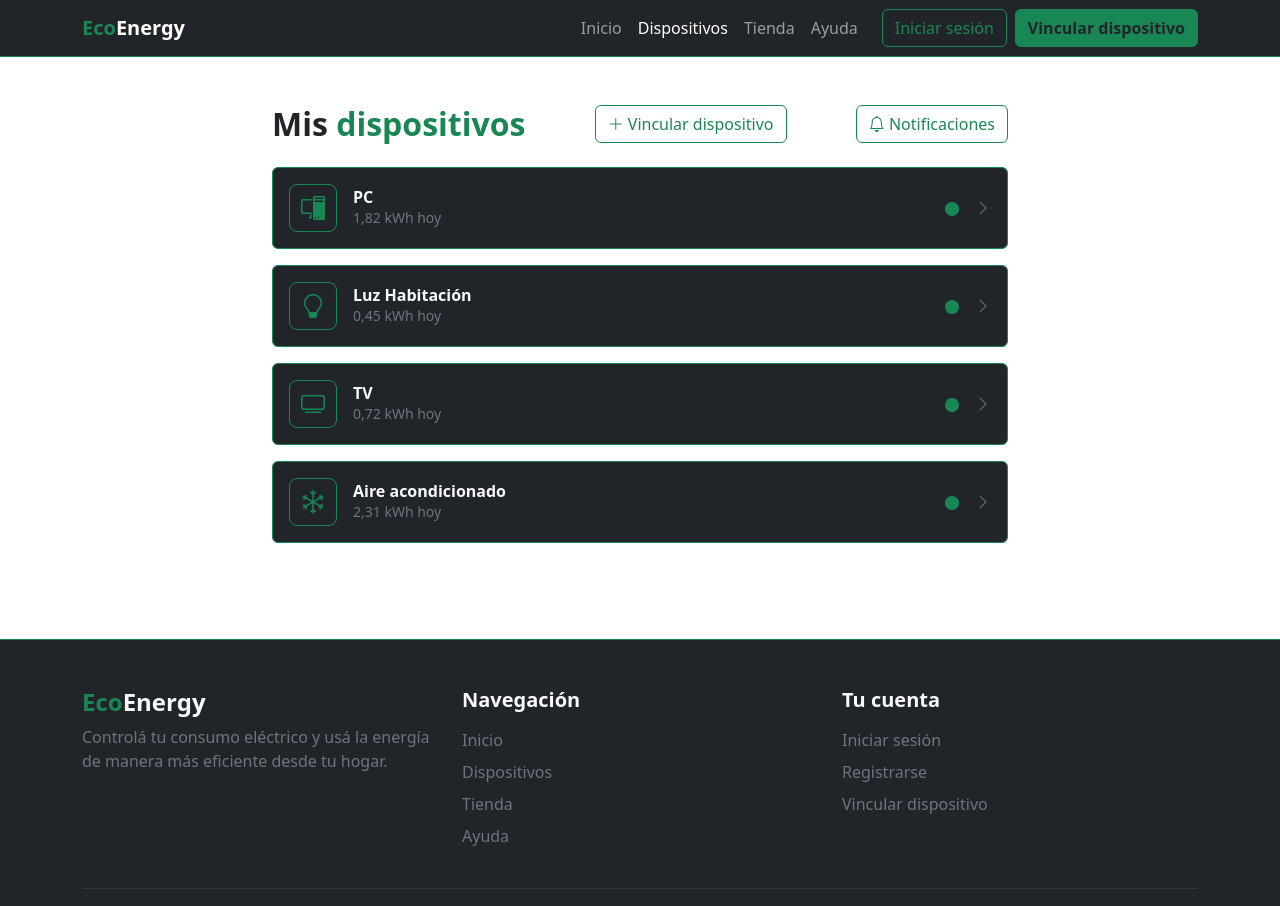
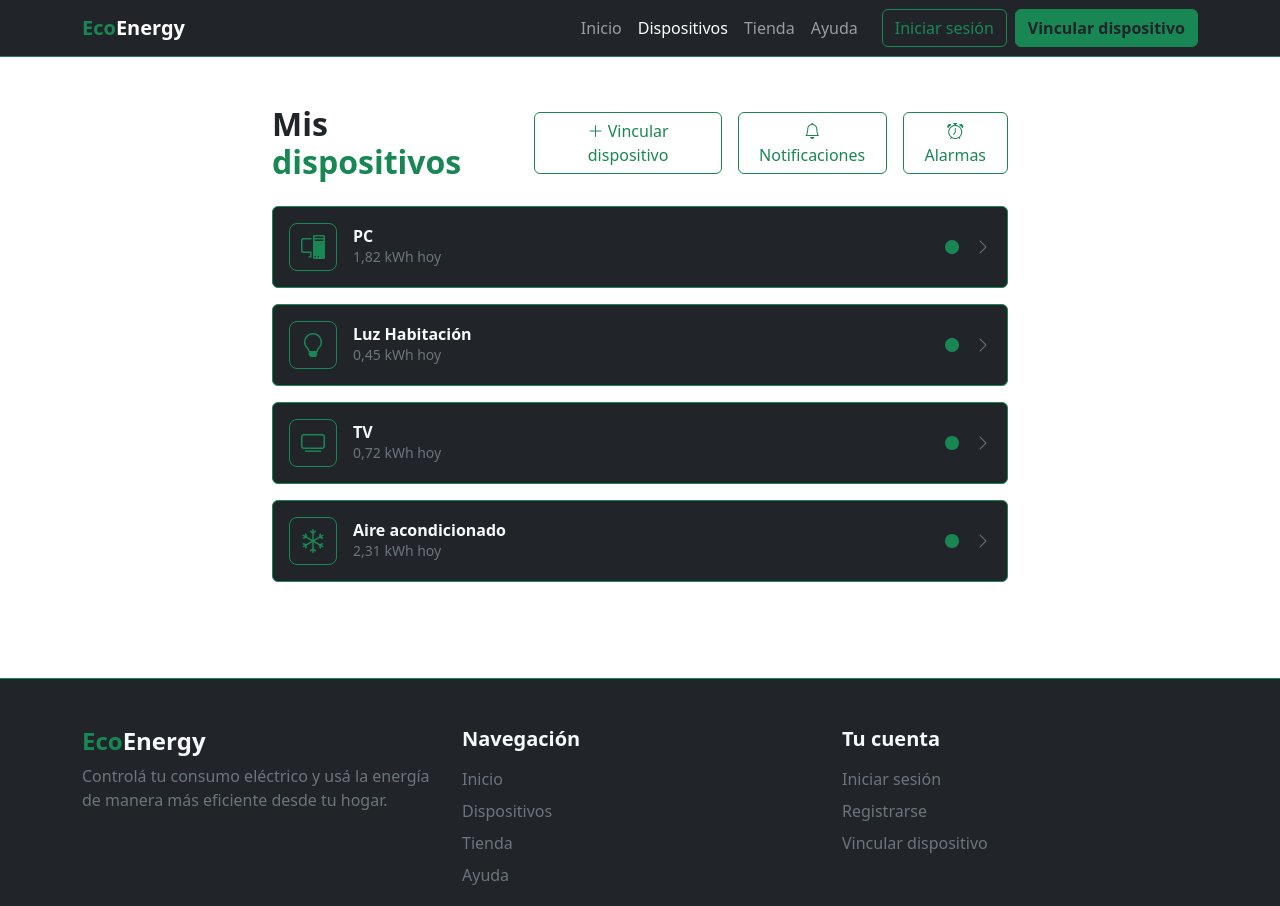
Before and after one commit to Ec0Energy/EcoEnergy, a plain HTML site: page pages/misDispositivos.html in a window 1280 px wide. Shown: the top 906 px of the page. Drawn offline with nearby package versions, Linux system fonts and the light colour scheme.

Commit message:
Agrego acceso a alarmas desde mis dispositivos

```diff
--- a/pages/misDispositivos.html
+++ b/pages/misDispositivos.html
@@ -49,6 +49,9 @@
                     </a>
                     <a href="notificaciones.html" class="btn btn-outline-success">
                         <i class="bi bi-bell"></i> Notificaciones
+                    </a>
+                    <a href="alarma.html" class="btn btn-outline-success">
+                        <i class="bi bi-alarm"></i> Alarmas
                     </a>
                 </div>
 
```
